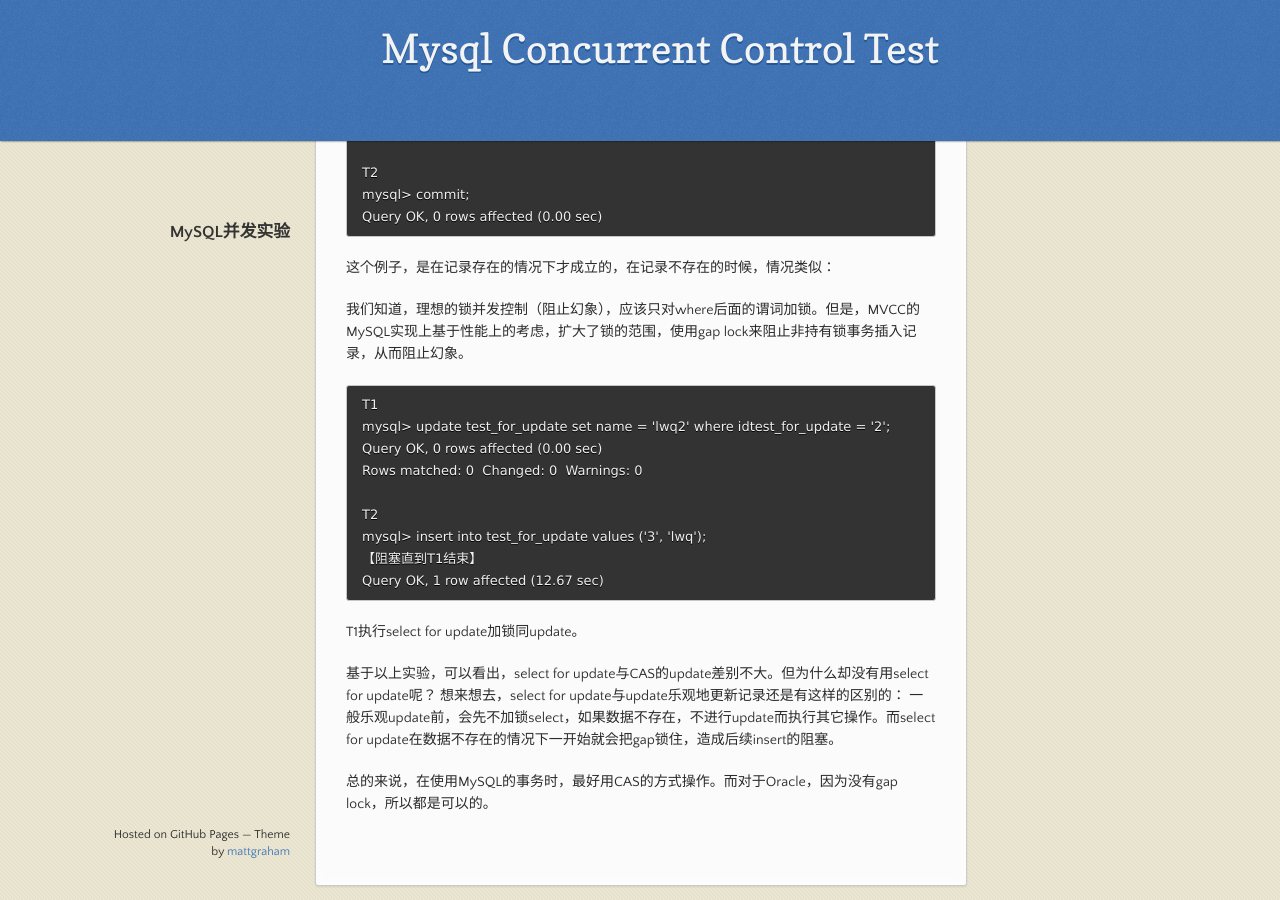
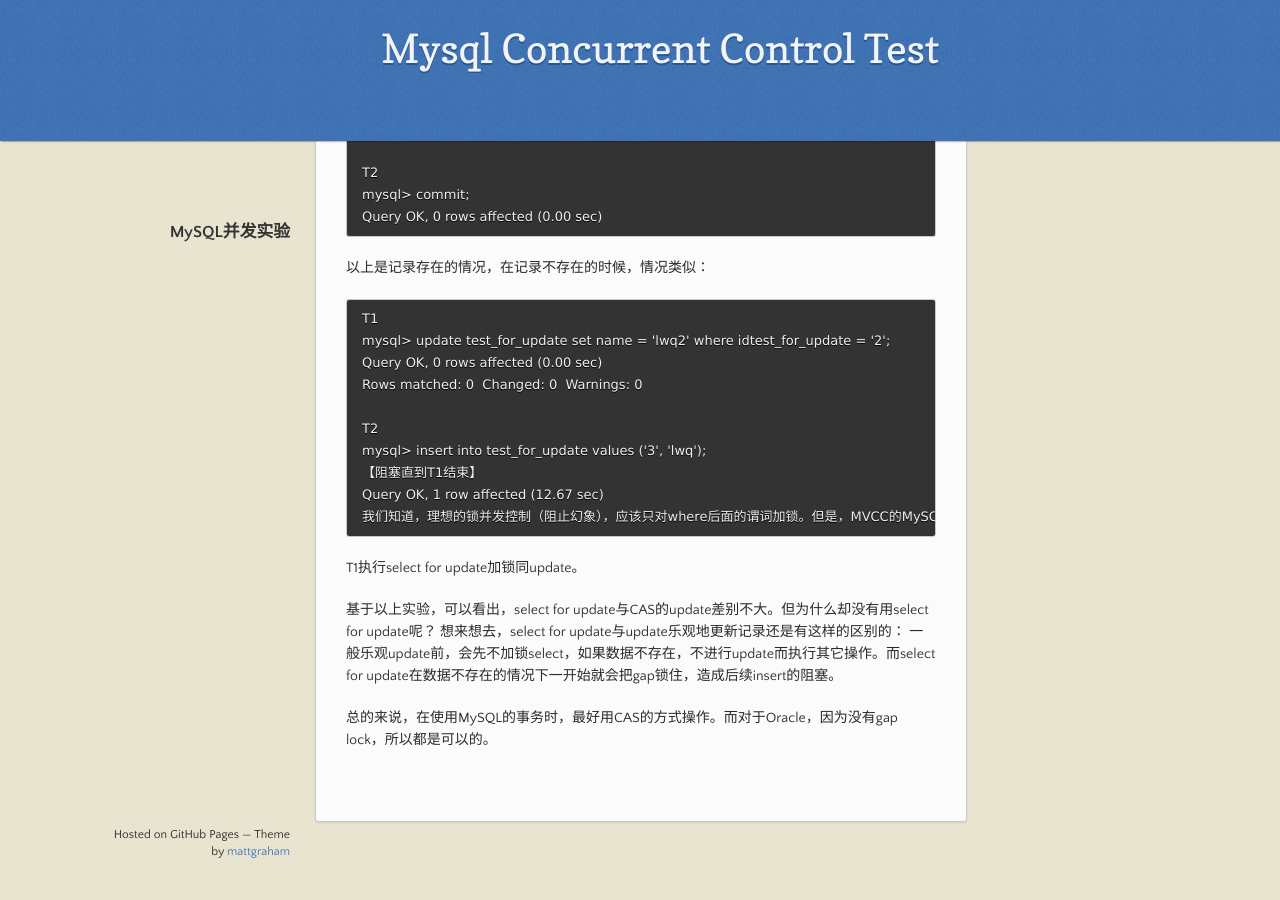
Before and after one commit to lvv9/lvv9.github.io, a Jekyll site: the page built from _posts/2021-12-03-mysql-concurrent-control-test.md, in a window 1280 px wide and 900 px high, scrolled down 889 px. Built offline with Jekyll 4.4.1, drawn with Linux system fonts in a browser that asks for light colours; our own code applies the rules of GitHub Pages for plain Markdown files; the repository's description, which GitHub fills in, is left out; after the commit the page ends 1751 px from its top, so only the background shows below that; some of the changed lines change nothing that is shown.

Commit message:
Update 2021-12-03-mysql-concurrent-control-test.md

````diff
--- a/_posts/2021-12-03-mysql-concurrent-control-test.md
+++ b/_posts/2021-12-03-mysql-concurrent-control-test.md
@@ -35,9 +35,7 @@
 mysql> commit;
 Query OK, 0 rows affected (0.00 sec)
 ```
-这个例子，是在记录存在的情况下才成立的，在记录不存在的时候，情况类似：
-
-我们知道，理想的锁并发控制（阻止幻象），应该只对where后面的谓词加锁。但是，MVCC的MySQL实现上基于性能上的考虑，扩大了锁的范围，使用gap lock来阻止非持有锁事务插入记录，从而阻止幻象。
+以上是记录存在的情况，在记录不存在的时候，情况类似：
 ```
 T1
 mysql> update test_for_update set name = 'lwq2' where idtest_for_update = '2';
@@ -48,6 +46,7 @@
 mysql> insert into test_for_update values ('3', 'lwq');
 【阻塞直到T1结束】
 Query OK, 1 row affected (12.67 sec)
+我们知道，理想的锁并发控制（阻止幻象），应该只对where后面的谓词加锁。但是，MVCC的MySQL实现上基于性能上的考虑，扩大了锁的范围，使用gap lock来阻止非持有锁事务插入记录，从而阻止幻象。
 ```
 T1执行select for update加锁同update。
 
````
